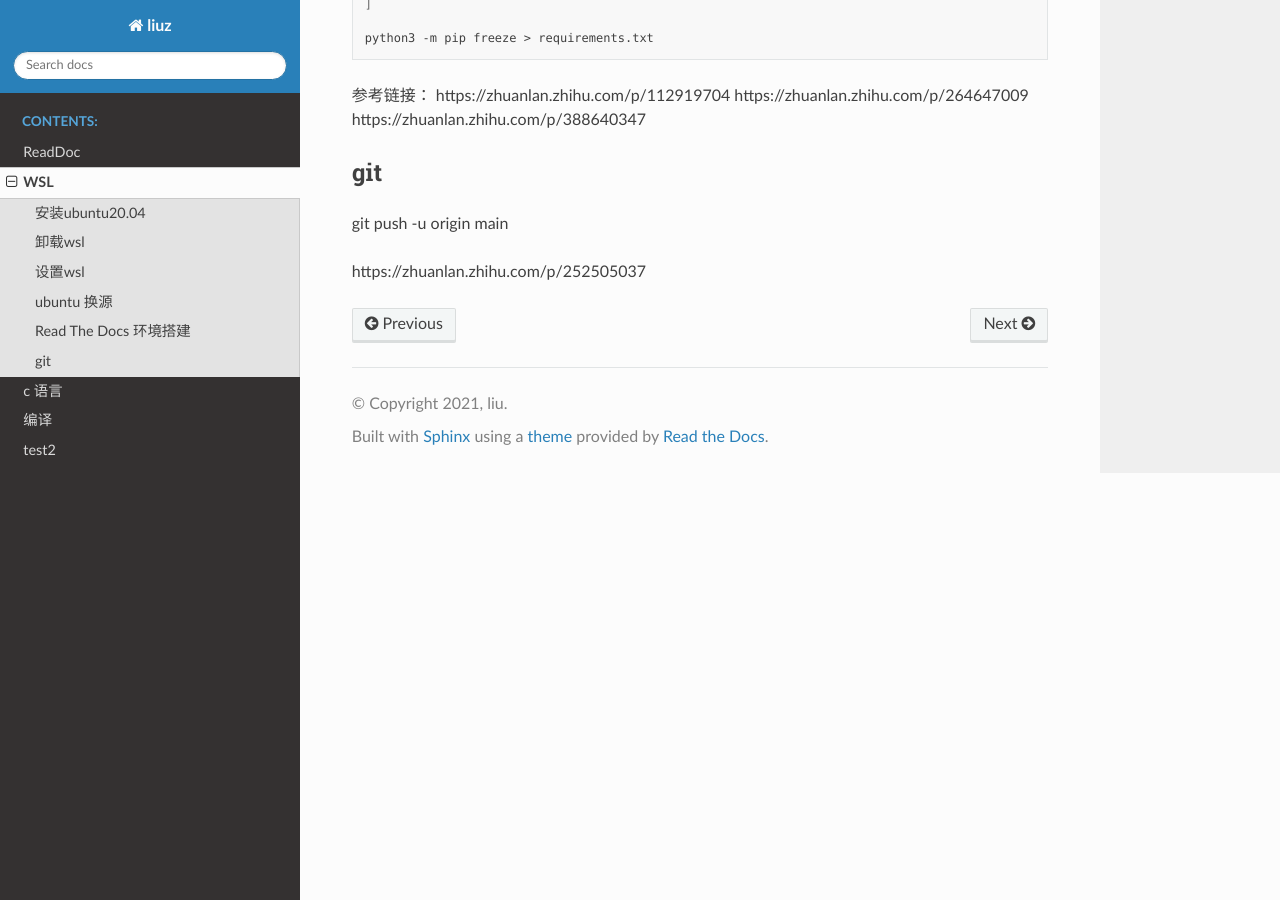
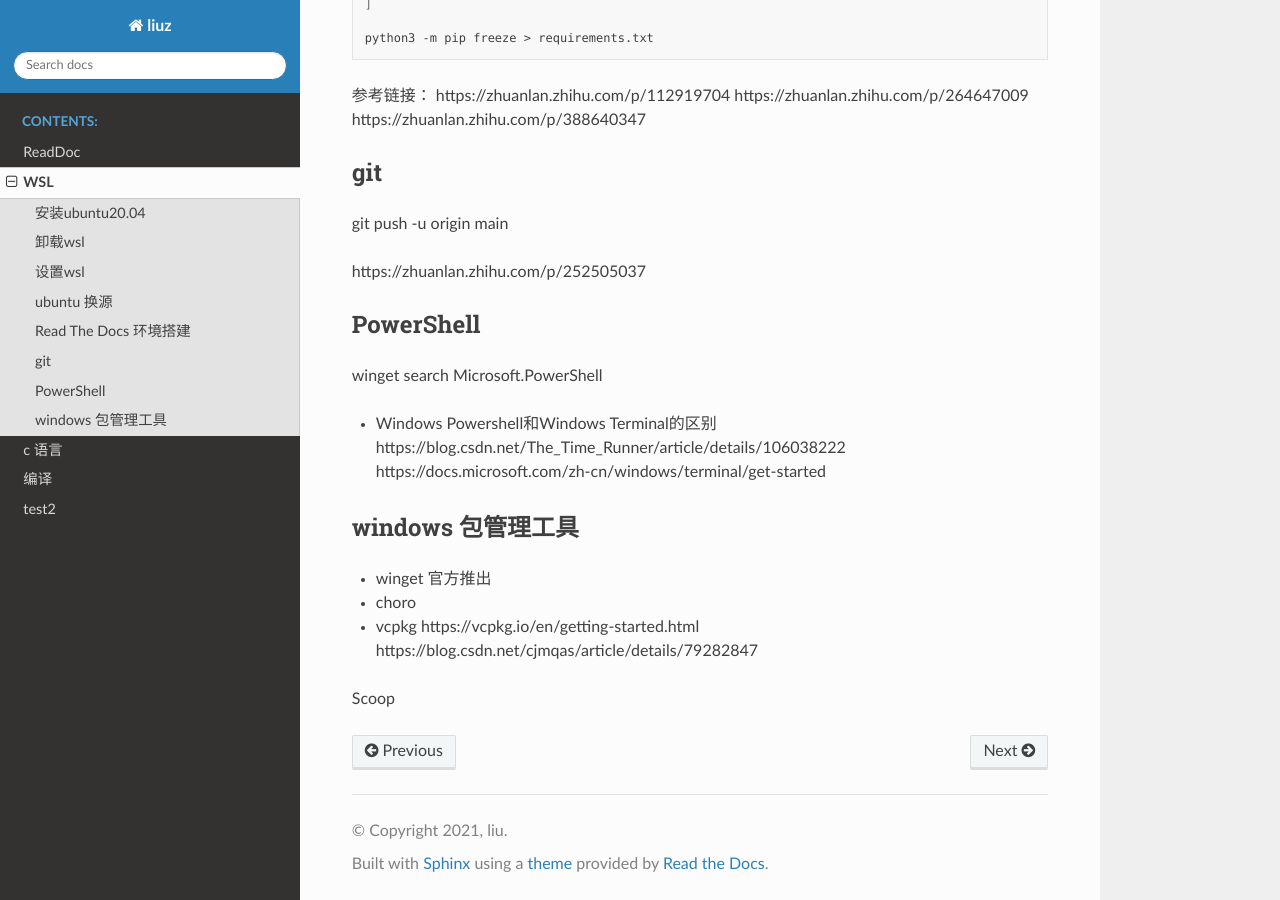
Before and after one commit to zhuangll/diary, a Sphinx documentation site: the page built from source/WSL.md, in a window 1280 px wide and 900 px high, scrolled down 1243 px. Built offline with Sphinx 7.4.7 and the Read the Docs theme 2.0.0, drawn with Linux system fonts in a browser that asks for light colours.

Commit message:
windows包管理器

```diff
--- a/source/WSL.md
+++ b/source/WSL.md
@@ -73,3 +73,25 @@ https://zhuanlan.zhihu.com/p/388640347
 git push -u origin main
 
 https://zhuanlan.zhihu.com/p/252505037
+
+## PowerShell
+
+winget search Microsoft.PowerShell
+
+- Windows Powershell和Windows Terminal的区别
+https://blog.csdn.net/The_Time_Runner/article/details/106038222
+https://docs.microsoft.com/zh-cn/windows/terminal/get-started
+
+
+## windows 包管理工具
+
+- winget 官方推出
+
+- choro
+
+- vcpkg
+https://vcpkg.io/en/getting-started.html
+https://blog.csdn.net/cjmqas/article/details/79282847
+
+
+ Scoop
```
